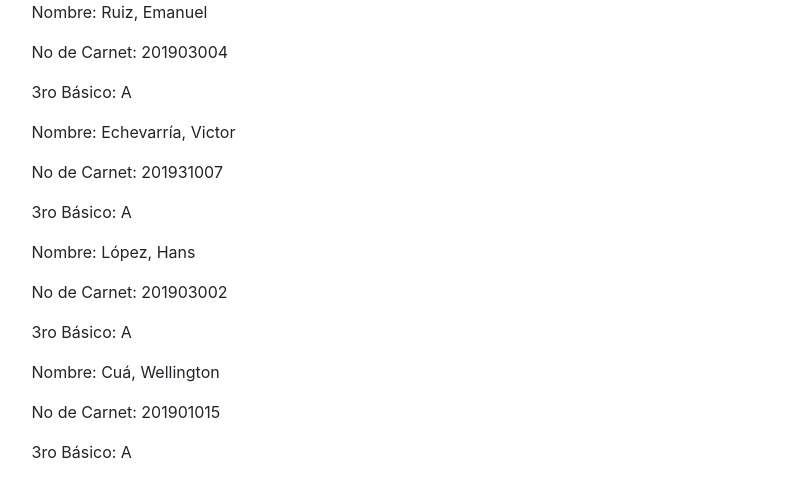
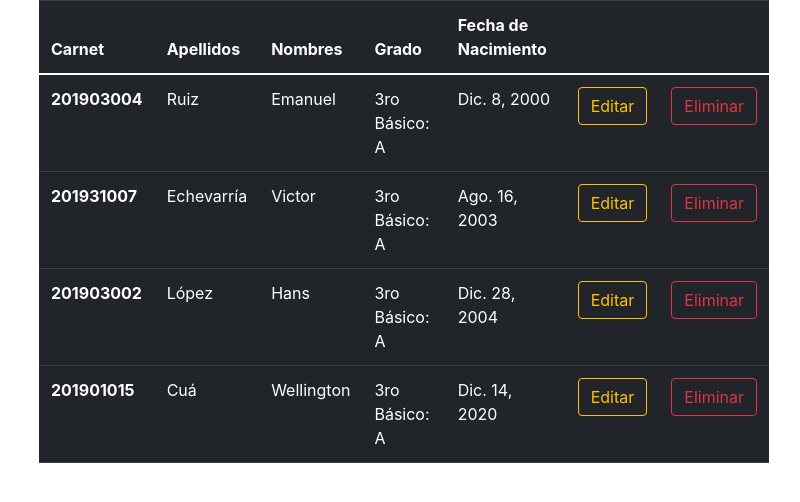
Before and after one commit to DryMemoG/RegEducativo-Pfinal, a Django app: page /estudiantes/ in a window 1280 px wide. Shown: the part 56-558 px from the top of the page, without its empty margins (46-846 px from the left). Run offline with Django 3.2, Linux system fonts and the light colour scheme; data comes from the database, SQL or seed files in the repository; some libraries are stand-ins or nearby versions.

Commit message:
diseño en estudiantes.html
se le agrego color y estilo al formulario para el ingreso de estudiantes

```diff
--- a/registro/templates/registro/estudiantes.html
+++ b/registro/templates/registro/estudiantes.html
@@ -1,10 +1,31 @@
 {% extends 'registro/base.html' %}
 {% block content %}
-  {% for estudiante in estudiantes %}
-    <div>
-        <p>Nombre: {{ estudiante.apellidos}}, {{estudiante.nombres}} </p>
-        <p>No de Carnet: {{ estudiante.noCarnet }}</p>
-        <p> {{ estudiante.grado }}: {{ estudiante.seccion|linebreaksbr }}</p>
-    </div>
-  {% endfor %}
-{%endblock %}
+<div class="container tabla">
+    <table class="table table-dark tabla">
+      <thead>
+        <tr>
+          <th scope="col">Carnet</th>
+          <th scope="col">Apellidos</th>
+          <th scope="col">Nombres</th>
+          <th scope="col">Grado</th>
+          <th scope="col">Fecha de Nacimiento</th>
+          <th scope="col"></th>
+          <th scope="col"></th>
+        </tr>
+      </thead>
+      <tbody>
+      {% for estudiante in estudiantes %}
+      <tr>
+        <th scope="row">{{estudiante.noCarnet}}</th>
+        <td>{{estudiante.apellidos}}</td>
+        <td>{{estudiante.nombres}}</td>
+        <td>{{ estudiante.grado }}: {{ estudiante.seccion}}</td>
+        <td>{{estudiante.fecha_nac}}</td>
+        <td><button type="button" class="btn btn-outline-warning">Editar</button></td>
+        <td><button type="button" class="btn btn-outline-danger">Eliminar</button</td>
+      </tr>
+      {% endfor %}
+    {%endblock %}
+      </tbody>
+    </table>
+</div>
```
